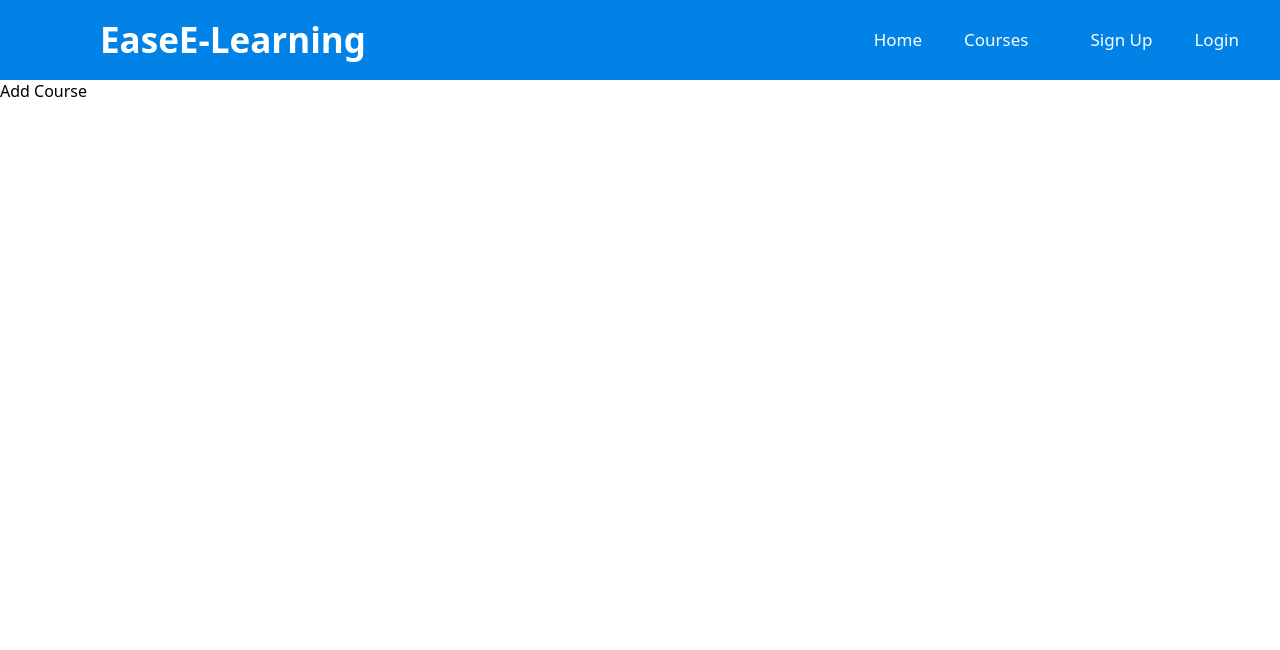
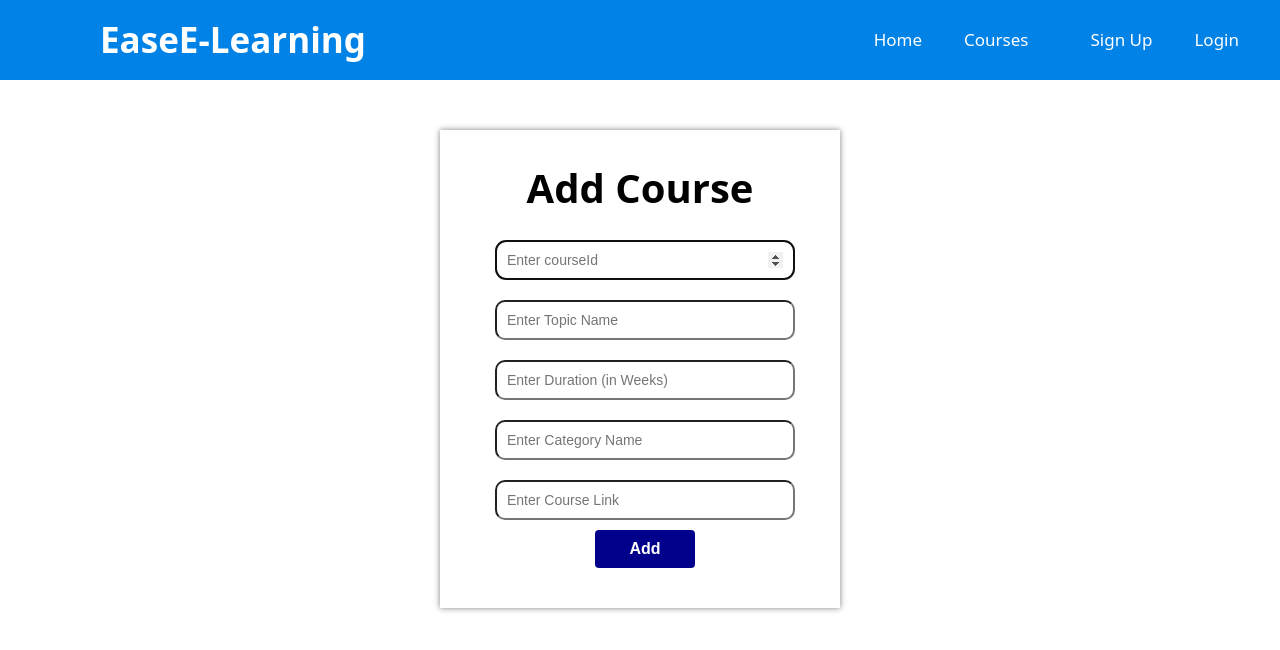
Before and after one commit to ShubhamSukum/EaseE-Learning, a React (Create React App) app in the folder client/: page /addCourse in a window 1280 px wide. Shown: the top 650 px of the page. Built offline with nearby package versions, Linux system fonts and the light colour scheme.

Commit message:
add Course frontend Done

```diff
--- a/client/src/pages/addCategory.js
+++ b/client/src/pages/addCategory.js
@@ -1,4 +1,4 @@
-import {useState} from "react";
+import {useState,useEffect,useRef} from "react";
 import {useNavigate} from "react-router-dom";
 import axios from "axios";
 
@@ -6,7 +6,15 @@ export const AddCategory=()=>{
     const [compName,setCompName]=useState([]);
     const [link,setLink] =useState([]);
 
+    const ref=useRef(null);
+
     const navigate=useNavigate();
+
+    useEffect(()=>{
+        if(ref.current){
+            ref.current?.focus();
+        }
+    },[ref]);
 
     const onSubmit=(e)=>{
         e.preventDefault();
@@ -28,7 +36,7 @@ export const AddCategory=()=>{
 
             <form onSubmit={onSubmit}>
 
-                <input type="text" placeholder="Enter Category Name"
+                <input type="text" placeholder="Enter Category Name" ref={ref}
                 onChange={(e)=>{setCompName(e.target.value)}}/>
 
                 <input type="text" placeholder="Link of Category Thumbnail"
--- a/client/src/pages/addCourse.js
+++ b/client/src/pages/addCourse.js
@@ -1,5 +1,76 @@
+import React, { useEffect, useState, useRef } from "react";
+import { useNavigate } from "react-router-dom";
+import axios from "axios";
+
 export const AddCourse=()=>{
-    return(<>
-        Add Course
-    </>)
+    const [courseId,setCourseId]=useState("");
+    const [topicName,setTopicName]=useState("");
+    const [duration,setDuration]=useState("");
+    const [compName,setCompName]=useState("");
+    const [courseLink,setCourseLink]=useState("");
+
+    const ref=useRef(null);
+    const navigate=useNavigate();
+
+    useEffect(()=>{
+        if(ref.current){
+            ref.current?.focus();
+        }
+    },[ref])
+
+    const onSubmit=(e)=>{
+        e.preventDefault();
+        axios.post("http://localhost:3001/createCourse",{courseId,
+            topicName,
+            duration,
+            compName,
+            courseLink}).then((res)=>{
+                alert(res.data.message);
+                navigate("/allcourses");
+        }).catch((err)=>{
+            console.log(err);
+        })
+    }
+
+    return(
+    <>
+        <div className="center" id="admin-panel">
+            <h1>Add Course</h1>
+
+            <form onSubmit={onSubmit}>
+
+                <input type="Number" placeholder="Enter courseId" ref={ref}
+                onChange={(e)=>{setCourseId(e.target.value)}} required/>
+
+                <input type="text" placeholder="Enter Topic Name"
+                onChange={(e)=>{setTopicName(e.target.value)}} required/>
+
+                <input type="text" placeholder="Enter Duration (in Weeks)"
+                onChange={(e)=>{setDuration(e.target.value)}} required/>
+
+                <input type="text" placeholder="Enter Category Name"
+                onChange={(e)=>{setCompName(e.target.value)}} required/>
+
+                <input type="text" placeholder="Enter Course Link"
+                onChange={(e)=>{setCourseLink(e.target.value)}} required/>
+
+                <button type="submit" id="signUP-Button">Add</button>
+
+                <br />
+            </form>
+
+        </div>
+    </>
+    )
 };
+
+// courseId,topicName,duration,compName,courseLink
+/*
+{
+    "courseId": 7,
+    "topicName": "Introduction to Ruby",
+    "duration": "8 weeks",
+    "compName": "Computer Engineering",
+    "courseLink": "https://media.geeksforgeeks.org/wp-content/cdn-uploads/20190902124355/ruby-programming-language.png"
+}
+*/
```
Also changed, not shown: 1 other file (tests, documents, lock files or other folders).
